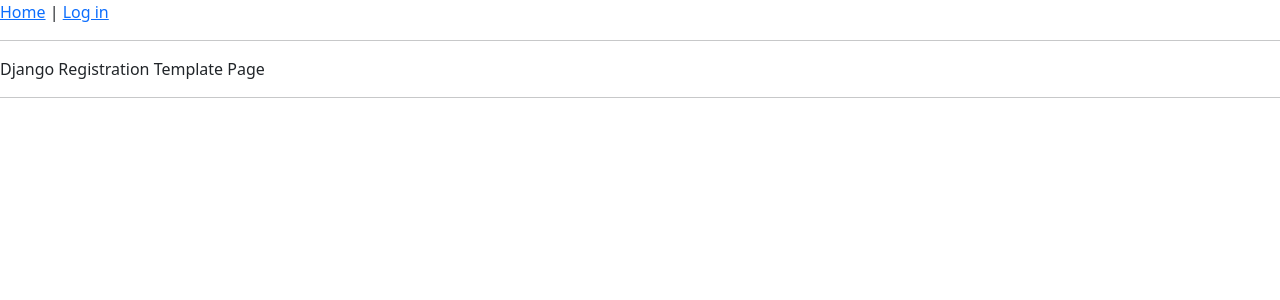
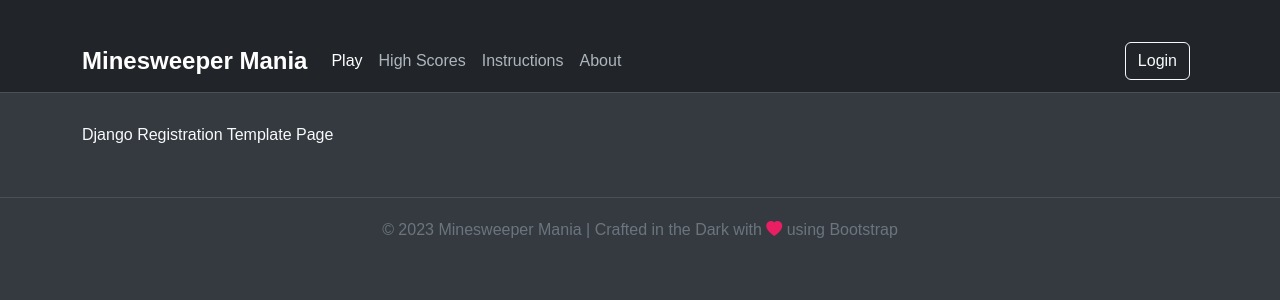
Before and after one commit to remles1/minesweeper-django, a Django app: page /accounts/index/ in a window 1280 px wide. Shown: the top 300 px of the page. Run offline with Django 5.2, Linux system fonts and the light colour scheme.

Commit message:
pretty? somewhat

```diff
--- a/accounts/templates/base.html
+++ b/accounts/templates/base.html
@@ -1,44 +1,115 @@
 {% load i18n %}
 <!DOCTYPE html>
 <html lang="en">
-
 <head>
     {% load static %}
-    <link
-    href="https://cdn.jsdelivr.net/npm/bootstrap@5.3.0-alpha3/dist/css/bootstrap.min.css"
-    rel="stylesheet"
-    />
-    <title>{% block title %} Django Auth & Registration Templates {% endblock %}</title>
+    <meta charset="UTF-8">
+    <meta name="viewport" content="width=device-width, initial-scale=1.0">
+    <title>{% block title %} Minesweeper Mania {% endblock %}</title>
+    <link href="https://cdn.jsdelivr.net/npm/bootstrap@5.3.0/dist/css/bootstrap.min.css" rel="stylesheet">
+    <link rel="stylesheet" href="https://cdn.jsdelivr.net/npm/bootstrap-icons@1.10.5/font/bootstrap-icons.css">
+    <style>
+        body {
+            font-family: sans-serif;
+            background-color: #343a40; /* Dark background */
+            color: #f8f9fa; /* Light text color */
+        }
+        .navbar {
+            background-color: #212529; /* Darker navbar background */
+            border-bottom: 1px solid #495057; /* Subtle border */
+        }
+        .navbar-brand {
+            font-weight: bold;
+            font-size: 1.5rem;
+            color: #fff;
+        }
+        .nav-link {
+            color: #adb5bd; /* Lighter text for links */
+        }
+        .nav-link:hover {
+            color: #00bcd4; /* Accent color on hover */
+        }
+        .btn-login {
+            background-color: #00bcd4; /* Accent color for login button */
+            color: #212529; /* Dark text on button */
+            border: none;
+        }
+        .btn-login:hover {
+            background-color: #008ba3; /* Darker shade on hover */
+        }
+        .container {
+            margin-top: 30px;
+        }
+        .game-container {
+            background-color: #2c3338; /* Dark game container */
+            padding: 20px;
+            border-radius: 10px;
+            box-shadow: 0 0 10px rgba(255, 255, 255, 0.1); /* Subtle white shadow */
+        }
+        h1, h2, h3, h4, h5, h6 {
+            color: #fff;
+        }
+        p {
+            color: #adb5bd;
+        }
+        footer {
+            margin-top: 50px;
+            padding: 20px 0;
+            background-color: #343a40;
+            text-align: center;
+            color: #6c757d;
+            border-top: 1px solid #495057;
+        }
+
+    </style>
+    {% block headblock %}
+
+    {% endblock %}
 </head>
+<body>
 
-<body>
-    <div id="header">
-    {% block header %}
-    <a href="/">{% trans "Home" %}</a> |
+    <nav class="navbar navbar-expand-lg navbar-dark bg-dark">
+        <div class="container">
+            <a class="navbar-brand" href="#">Minesweeper Mania</a>
+            <button class="navbar-toggler" type="button" data-bs-toggle="collapse" data-bs-target="#navbarNav" aria-controls="navbarNav" aria-expanded="false" aria-label="Toggle navigation">
+                <span class="navbar-toggler-icon"></span>
+            </button>
+            <div class="collapse navbar-collapse" id="navbarNav">
+                <ul class="navbar-nav me-auto">
+                    <li class="nav-item">
+                        <a class="nav-link active" aria-current="page" href="/">Play</a>
+                    </li>
+                    <li class="nav-item">
+                        <a class="nav-link" href="/highscores">High Scores</a>
+                    </li>
+                    <li class="nav-item">
+                        <a class="nav-link" href="/instructions">Instructions</a>
+                    </li>
+                    <li class="nav-item">
+                        <a class="nav-link" href="/about">About</a>
+                    </li>
+                </ul>
+                <div class="d-flex">
+                    <a href="{% url 'login' %}" class="btn btn-outline-light me-2">Login</a>
 
-    {% if user.is_authenticated %}
-        {% trans "Logged in" %}: {{ user.username }}
-        (<form style="display: inline" id="logout-form" method="post" action="{% url 'logout' %}">
-            {% csrf_token %}
-            <button type="submit">{% trans "Log out" %}</button>
-        </form> |
-        <a href="{% url 'password_change' %}">{% trans "Change password" %}</a>)
-    {% else %}
-       <a href="{% url 'login' %}">{% trans "Log in" %}</a>
-    {% endif %}
-    <hr />
-    {% endblock %}
+                </div>
+            </div>
+        </div>
+    </nav>
+
+    <div class="container">
+        {% block content %}
+
+        {% endblock %}
     </div>
 
-    <div id="content">
-    {% block content %}{% endblock %}
-    </div>
+    <footer>
+        © 2023 Minesweeper Mania | Crafted in the Dark with <i class="bi bi-heart-fill" style="color: #e91e63;"></i> using Bootstrap
+    </footer>
 
-    <div id="footer">
-    {% block footer %}
-        <hr />
+    <script src="https://cdn.jsdelivr.net/npm/bootstrap@5.3.0/dist/js/bootstrap.bundle.min.js"></script>
+    {% block scriptblock %}
+
     {% endblock %}
-    </div>
 </body>
-
 </html>
--- a/minesweeper/templates/minesweeper/game.html
+++ b/minesweeper/templates/minesweeper/game.html
@@ -38,7 +38,7 @@
 
 {% block maincontent %}
 
-<div class="d-flex h-100 w-100 justify-content-center align-items-center">
+<div class="game-container d-flex h-100 w-100 justify-content-center align-items-center">
     <div id="board">
 
     </div>
```
Also changed, not shown: minesweeper/consumers.py (+4 -4 lines), minesweeper/templates/minesweeper/base.html (+84 -36 lines), 2 other files.
